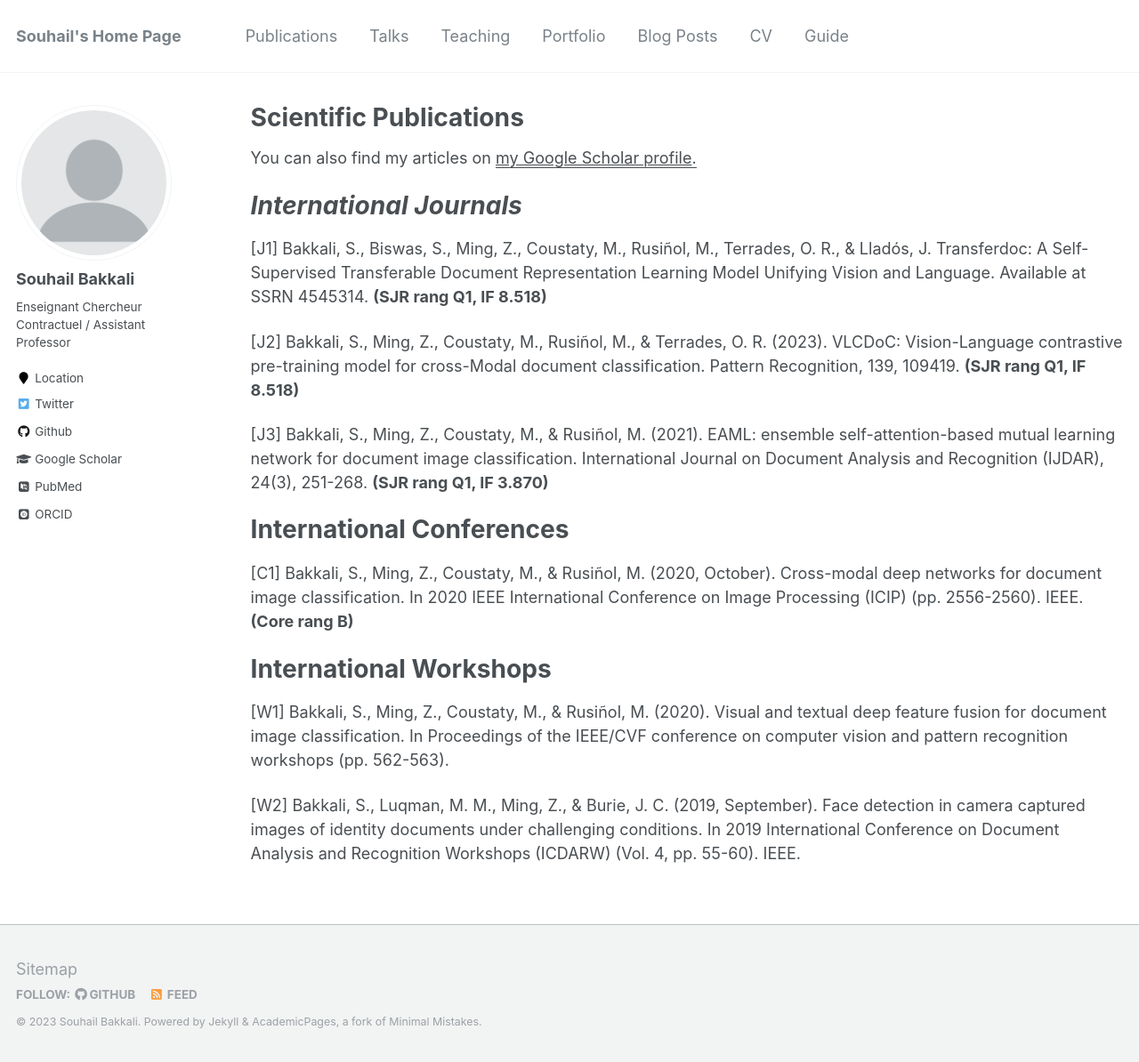
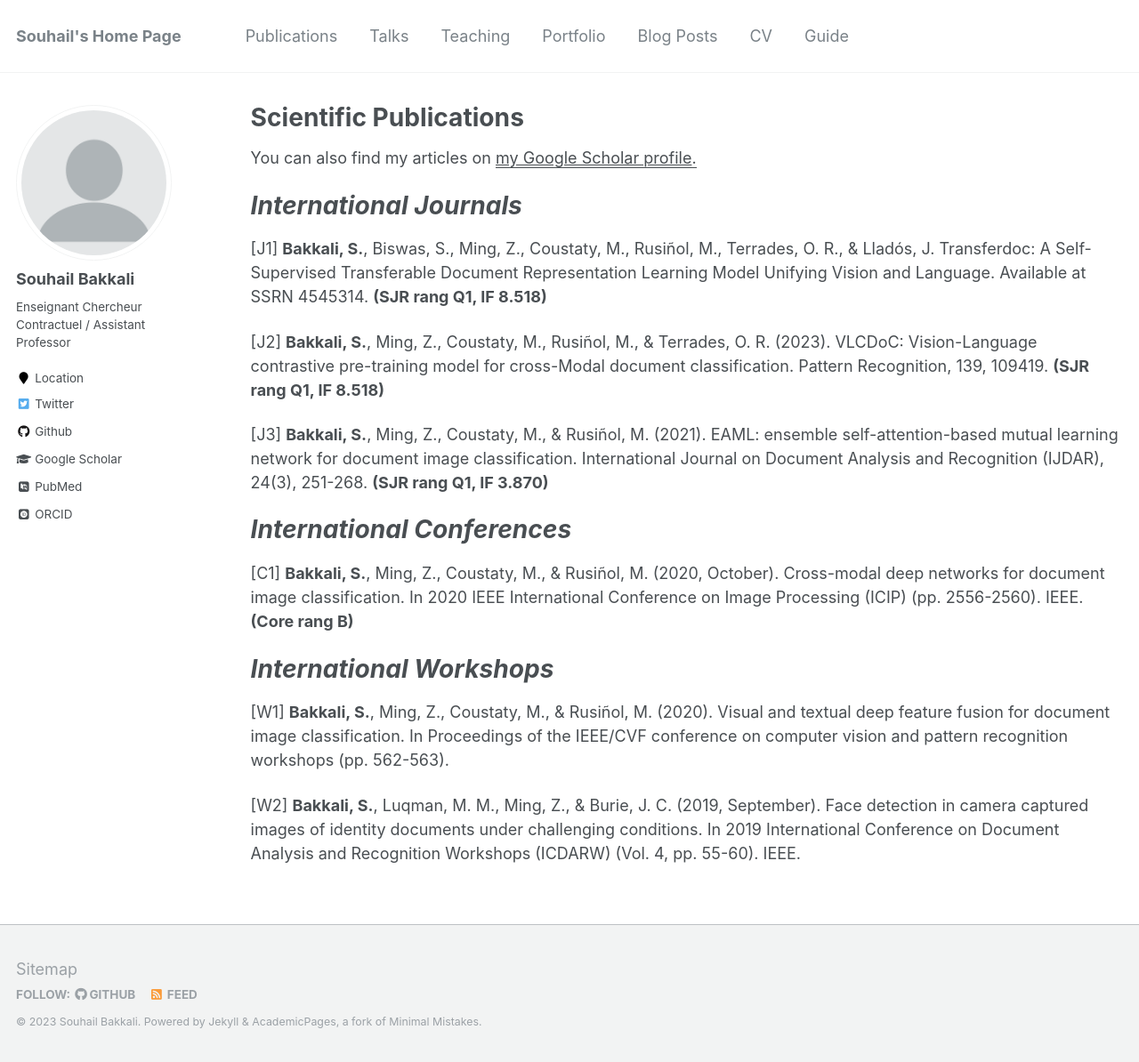
Before and after one commit to Sbakkalii/Sbakkalii.github.io, a Jekyll site: the page built from _publications/scientific-publications.md, in a window 1280 px wide and 1194 px high. Shown: the whole window at 89% size. Built offline with Jekyll 4.4.1, drawn with Linux system fonts in a browser that asks for light colours; some web fonts are replaced.

```diff
--- a/_publications/scientific-publications.md
+++ b/_publications/scientific-publications.md
@@ -8,23 +8,25 @@ redirect_from:
 ---
 
 {% include base_path %}
-You can also find my articles on <u><a href="{{author.googlescholar}}">my Google Scholar profile</a>.</u>
+You can also find my articles on <u><a href="https://scholar.google.com/citations?user=gO_Q48IAAAAJ&hl=fr">my Google Scholar profile</a>.</u>
 
 <i> International Journals </i>
 ======
 
-[J1] Bakkali, S., Biswas, S., Ming, Z., Coustaty, M., Rusiñol, M., Terrades, O. R., & Lladós, J. Transferdoc: A Self-Supervised Transferable Document Representation Learning Model Unifying Vision and Language. Available at SSRN 4545314. **(SJR rang Q1, IF 8.518)**
+[J1] **Bakkali, S.**, Biswas, S., Ming, Z., Coustaty, M., Rusiñol, M., Terrades, O. R., & Lladós, J. Transferdoc: A Self-Supervised Transferable Document Representation Learning Model Unifying Vision and Language. Available at SSRN 4545314. **(SJR rang Q1, IF 8.518)**
 
-[J2] Bakkali, S., Ming, Z., Coustaty, M., Rusiñol, M., & Terrades, O. R. (2023). VLCDoC: Vision-Language contrastive pre-training model for cross-Modal document classification. Pattern Recognition, 139, 109419. **(SJR rang Q1, IF 8.518)**
+[J2] **Bakkali, S.**, Ming, Z., Coustaty, M., Rusiñol, M., & Terrades, O. R. (2023). VLCDoC: Vision-Language contrastive pre-training model for cross-Modal document classification. Pattern Recognition, 139, 109419. **(SJR rang Q1, IF 8.518)**
 
-[J3] Bakkali, S., Ming, Z., Coustaty, M., & Rusiñol, M. (2021). EAML: ensemble self-attention-based mutual learning network for document image classification. International Journal on Document Analysis and Recognition (IJDAR), 24(3), 251-268. **(SJR rang Q1, IF 3.870)**
+[J3] **Bakkali, S.**, Ming, Z., Coustaty, M., & Rusiñol, M. (2021). EAML: ensemble self-attention-based mutual learning network for document image classification. International Journal on Document Analysis and Recognition (IJDAR), 24(3), 251-268. **(SJR rang Q1, IF 3.870)**
 
-International Conferences
+<i> International Conferences </i>
 ======
-[C1] Bakkali, S., Ming, Z., Coustaty, M., & Rusiñol, M. (2020, October). Cross-modal deep networks for document image classification. In 2020 IEEE International Conference on Image Processing (ICIP) (pp. 2556-2560). IEEE. **(Core rang B)**
 
-International Workshops
+[C1] **Bakkali, S.**, Ming, Z., Coustaty, M., & Rusiñol, M. (2020, October). Cross-modal deep networks for document image classification. In 2020 IEEE International Conference on Image Processing (ICIP) (pp. 2556-2560). IEEE. **(Core rang B)**
+
+<i> International Workshops </i>
 ======
-[W1] Bakkali, S., Ming, Z., Coustaty, M., & Rusiñol, M. (2020). Visual and textual deep feature fusion for document image classification. In Proceedings of the IEEE/CVF conference on computer vision and pattern recognition workshops (pp. 562-563).
 
-[W2] Bakkali, S., Luqman, M. M., Ming, Z., & Burie, J. C. (2019, September). Face detection in camera captured images of identity documents under challenging conditions. In 2019 International Conference on Document Analysis and Recognition Workshops (ICDARW) (Vol. 4, pp. 55-60). IEEE.
+[W1] **Bakkali, S.**, Ming, Z., Coustaty, M., & Rusiñol, M. (2020). Visual and textual deep feature fusion for document image classification. In Proceedings of the IEEE/CVF conference on computer vision and pattern recognition workshops (pp. 562-563).
+
+[W2] **Bakkali, S.**, Luqman, M. M., Ming, Z., & Burie, J. C. (2019, September). Face detection in camera captured images of identity documents under challenging conditions. In 2019 International Conference on Document Analysis and Recognition Workshops (ICDARW) (Vol. 4, pp. 55-60). IEEE.
```
